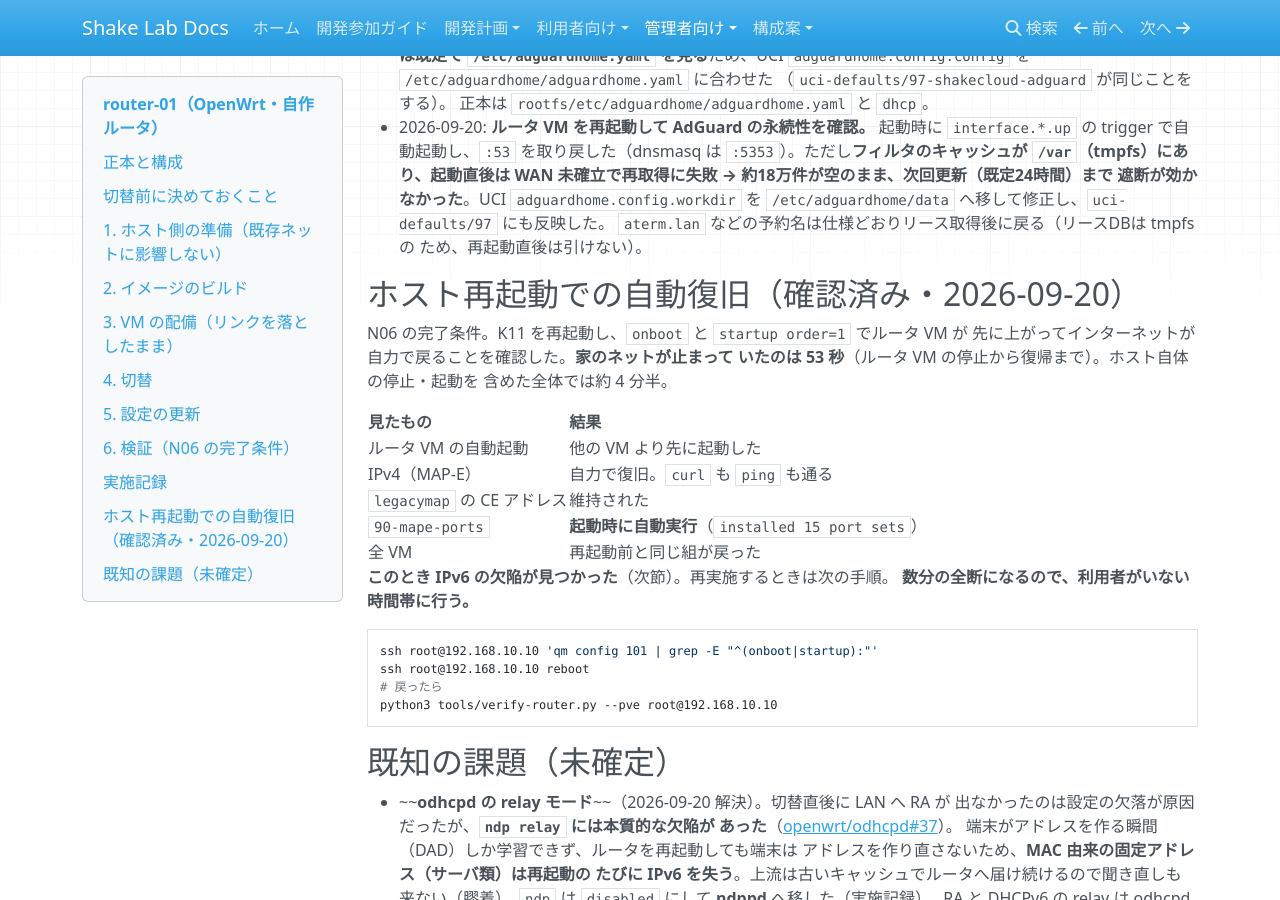
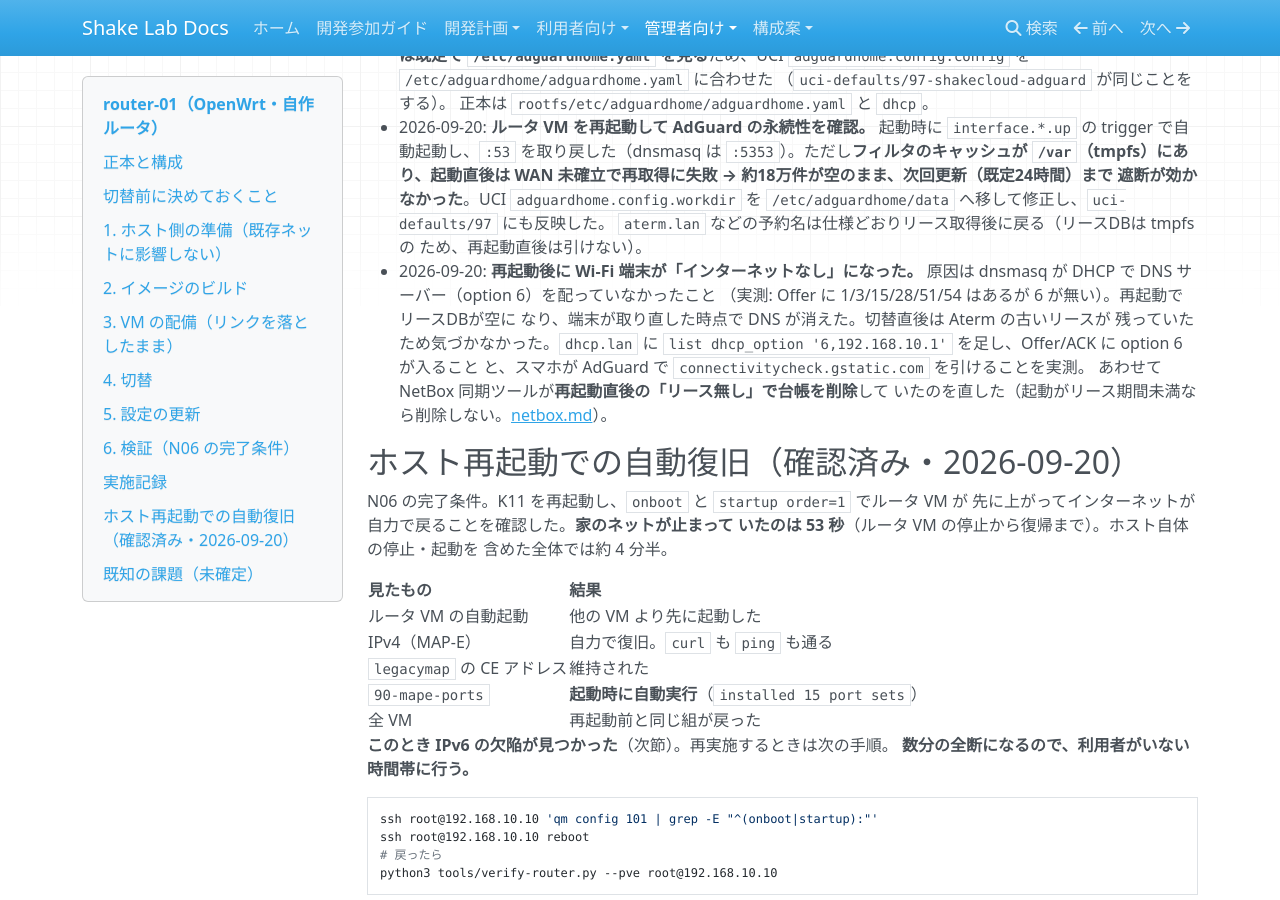
Before and after one commit to rurutheGeek/shake-cloud, an MkDocs documentation site: the page built from docs/operations/router.md, in a window 1280 px wide and 900 px high, scrolled down 10450 px. Built offline with MkDocs 1.6.1, drawn with Linux system fonts in a browser that asks for light colours; nearby versions of some CDN libraries; a script that is not in the unit is left out.

Commit message:
fix(router): DHCPでDNSサーバー(option 6)を配る
この構成ではdnsmasqの既定のoption 6が配られず（Offerに1/3/15/28/51/54は
あるが6が無い）、再起動でリースを取り直した端末が名前解決できず
「インターネットなし」になった。lanのdhcpに6,192.168.10.1を明示し、
Offer/ACKに入ることとスマホがAdGuardで解決できることを実測した。

```diff
--- a/docs/operations/router.md
+++ b/docs/operations/router.md
@@ -573,6 +573,15 @@
   `/etc/adguardhome/data` へ移して修正し、`uci-defaults/97` にも反映した。
   `aterm.lan` などの予約名は仕様どおりリース取得後に戻る（リースDBは tmpfs の
   ため、再起動直後は引けない）。
+- 2026-09-20: **再起動後に Wi-Fi 端末が「インターネットなし」になった。**
+  原因は dnsmasq が DHCP で DNS サーバー（option 6）を配っていなかったこと
+  （実測: Offer に 1/3/15/28/51/54 はあるが 6 が無い）。再起動でリースDBが空に
+  なり、端末が取り直した時点で DNS が消えた。切替直後は Aterm の古いリースが
+  残っていたため気づかなかった。`dhcp.lan` に
+  `list dhcp_option '6,192.168.10.1'` を足し、Offer/ACK に option 6 が入ること
+  と、スマホが AdGuard で `connectivitycheck.gstatic.com` を引けることを実測。
+  あわせて NetBox 同期ツールが**再起動直後の「リース無し」で台帳を削除**して
+  いたのを直した（起動がリース期間未満なら削除しない。[netbox.md](netbox.md)）。
 
 ## ホスト再起動での自動復旧（確認済み・2026-09-20）
 
```
Also changed, not shown: docs/operations/router-config.md (+1 -0 lines), 2 other files.
